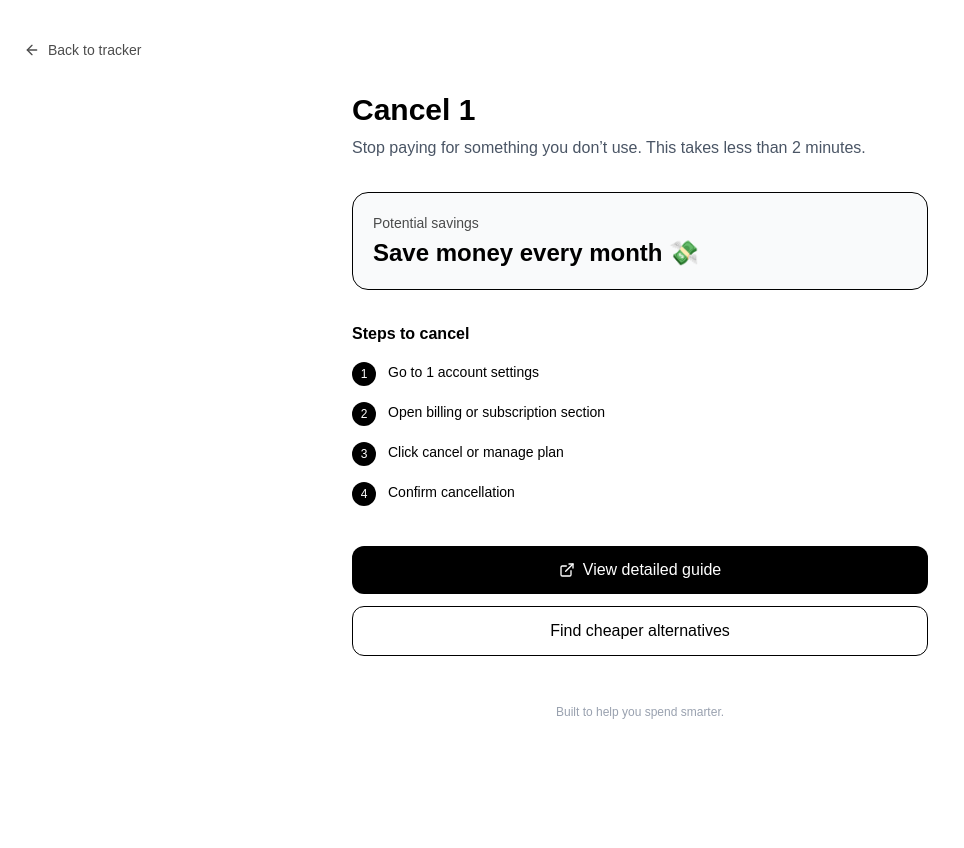
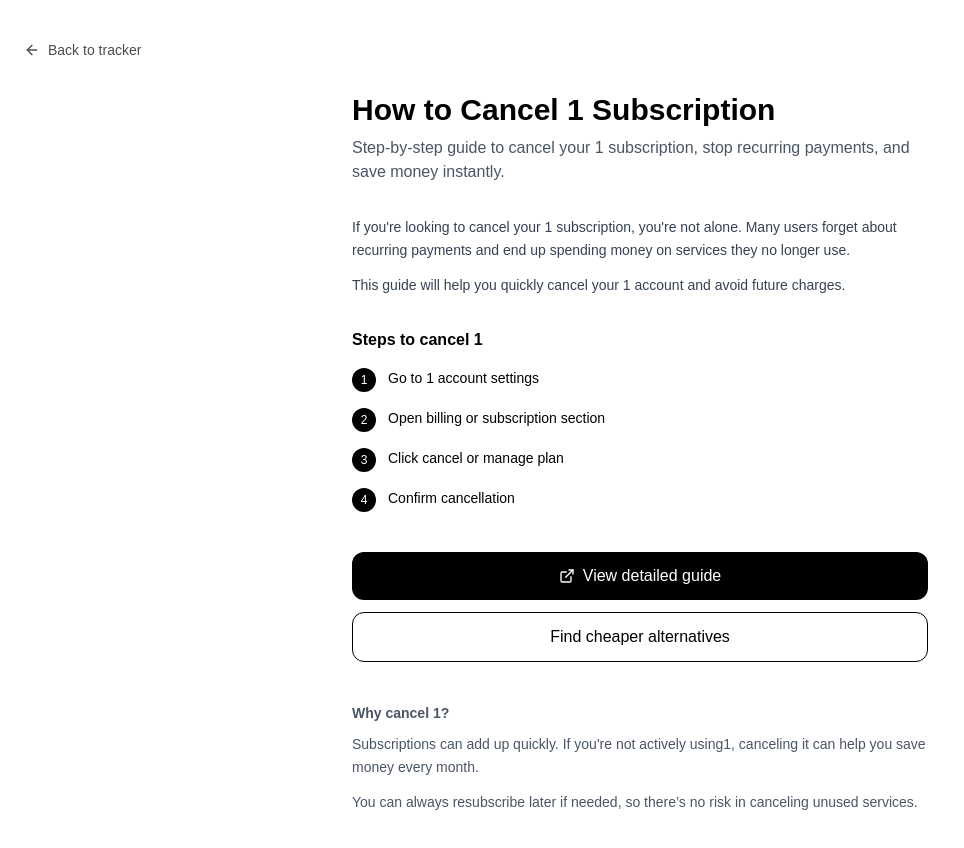
Before and after one commit to editzap/subscription-tracker, a Next.js app: page /cancel/1 in a window 1280 px wide. Shown: the top 848 px of the page, without its empty margins (0-964 px from the left). Before the commit the page ends 800 px from the top, so only its background shows below. Built offline with nearby package versions, Linux system fonts and the light colour scheme.

Commit message:
seo optimized cancel pages

```diff
--- a/app/cancel/[service]/page.tsx
+++ b/app/cancel/[service]/page.tsx
@@ -4,11 +4,24 @@ import { useRouter } from "next/navigation";
 import { ArrowLeft, ExternalLink } from "lucide-react";
 import { motion } from "framer-motion";
 
+// ✅ SEO METADATA (IMPORTANT)
+export async function generateMetadata({ params }: any) {
+  const service = params.service;
+
+  const formatted = service
+    .replace(/-/g, " ")
+    .replace(/\b\w/g, (c: string) => c.toUpperCase());
+
+  return {
+    title: `How to Cancel ${formatted} Subscription (Step-by-Step)`,
+    description: `Learn how to cancel your ${formatted} subscription easily. Step-by-step guide to stop payments and save money.`,
+  };
+}
+
 export default function CancelPage({ params }: any) {
   const router = useRouter();
   const service = params.service;
 
-  // Format name
   const formatted = service
     .replace(/-/g, " ")
     .replace(/\b\w/g, (c: string) => c.toUpperCase());
@@ -27,44 +40,40 @@ export default function CancelPage({ params }: any) {
 
       <div className="max-w-xl mx-auto">
 
-        {/* Header */}
+        {/* SEO Heading */}
         <motion.div
           initial={{ opacity: 0, y: 20 }}
           animate={{ opacity: 1, y: 0 }}
           className="mb-8"
         >
           <h1 className="text-3xl font-bold mb-2">
-            Cancel {formatted}
+            How to Cancel {formatted} Subscription
           </h1>
 
           <p className="text-gray-600">
-            Stop paying for something you don’t use.
-            This takes less than 2 minutes.
+            Step-by-step guide to cancel your {formatted} subscription,
+            stop recurring payments, and save money instantly.
           </p>
         </motion.div>
 
-        {/* Highlight Card */}
-        <motion.div
-          initial={{ opacity: 0 }}
-          animate={{ opacity: 1 }}
-          className="p-5 rounded-2xl border mb-8 bg-gray-50"
-        >
-          <p className="text-sm opacity-70 mb-1">
-            Potential savings
+        {/* Content Block (SEO TEXT) */}
+        <div className="mb-8 text-sm text-gray-700 leading-relaxed">
+          <p className="mb-3">
+            If you're looking to cancel your {formatted} subscription,
+            you're not alone. Many users forget about recurring payments
+            and end up spending money on services they no longer use.
           </p>
-          <p className="text-2xl font-semibold">
-            Save money every month 💸
+
+          <p>
+            This guide will help you quickly cancel your {formatted} account
+            and avoid future charges.
           </p>
-        </motion.div>
+        </div>
 
         {/* Steps */}
-        <motion.div
-          initial={{ opacity: 0, y: 10 }}
-          animate={{ opacity: 1, y: 0 }}
-          className="mb-10"
-        >
+        <div className="mb-10">
           <h2 className="font-semibold mb-4">
-            Steps to cancel
+            Steps to cancel {formatted}
           </h2>
 
           <div className="space-y-4 text-sm">
@@ -82,14 +91,10 @@ export default function CancelPage({ params }: any) {
               </div>
             ))}
           </div>
-        </motion.div>
+        </div>
 
         {/* Actions */}
-        <motion.div
-          initial={{ opacity: 0 }}
-          animate={{ opacity: 1 }}
-          className="flex flex-col gap-3"
-        >
+        <div className="flex flex-col gap-3 mb-10">
           <button
             onClick={() =>
               window.open(
@@ -97,7 +102,7 @@ export default function CancelPage({ params }: any) {
                 "_blank"
               )
             }
-            className="flex items-center justify-center gap-2 bg-black text-white py-3 rounded-xl hover:scale-[1.02] transition"
+            className="flex items-center justify-center gap-2 bg-black text-white py-3 rounded-xl"
           >
             <ExternalLink size={16} />
             View detailed guide
@@ -105,17 +110,29 @@ export default function CancelPage({ params }: any) {
 
           <button
             onClick={() =>
-              alert("Coming soon: better alternatives")
+              alert("Coming soon: cheaper alternatives")
             }
-            className="border py-3 rounded-xl hover:bg-gray-100 transition"
+            className="border py-3 rounded-xl"
           >
             Find cheaper alternatives
           </button>
-        </motion.div>
+        </div>
 
-        {/* Footer */}
-        <div className="mt-12 text-xs text-gray-400 text-center">
-          Built to help you spend smarter.
+        {/* EXTRA SEO CONTENT */}
+        <div className="text-sm text-gray-600 leading-relaxed">
+          <h3 className="font-semibold mb-2">
+            Why cancel {formatted}?
+          </h3>
+
+          <p className="mb-3">
+            Subscriptions can add up quickly. If you're not actively using
+            {formatted}, canceling it can help you save money every month.
+          </p>
+
+          <p>
+            You can always resubscribe later if needed, so there’s no risk
+            in canceling unused services.
+          </p>
         </div>
 
       </div>
```
